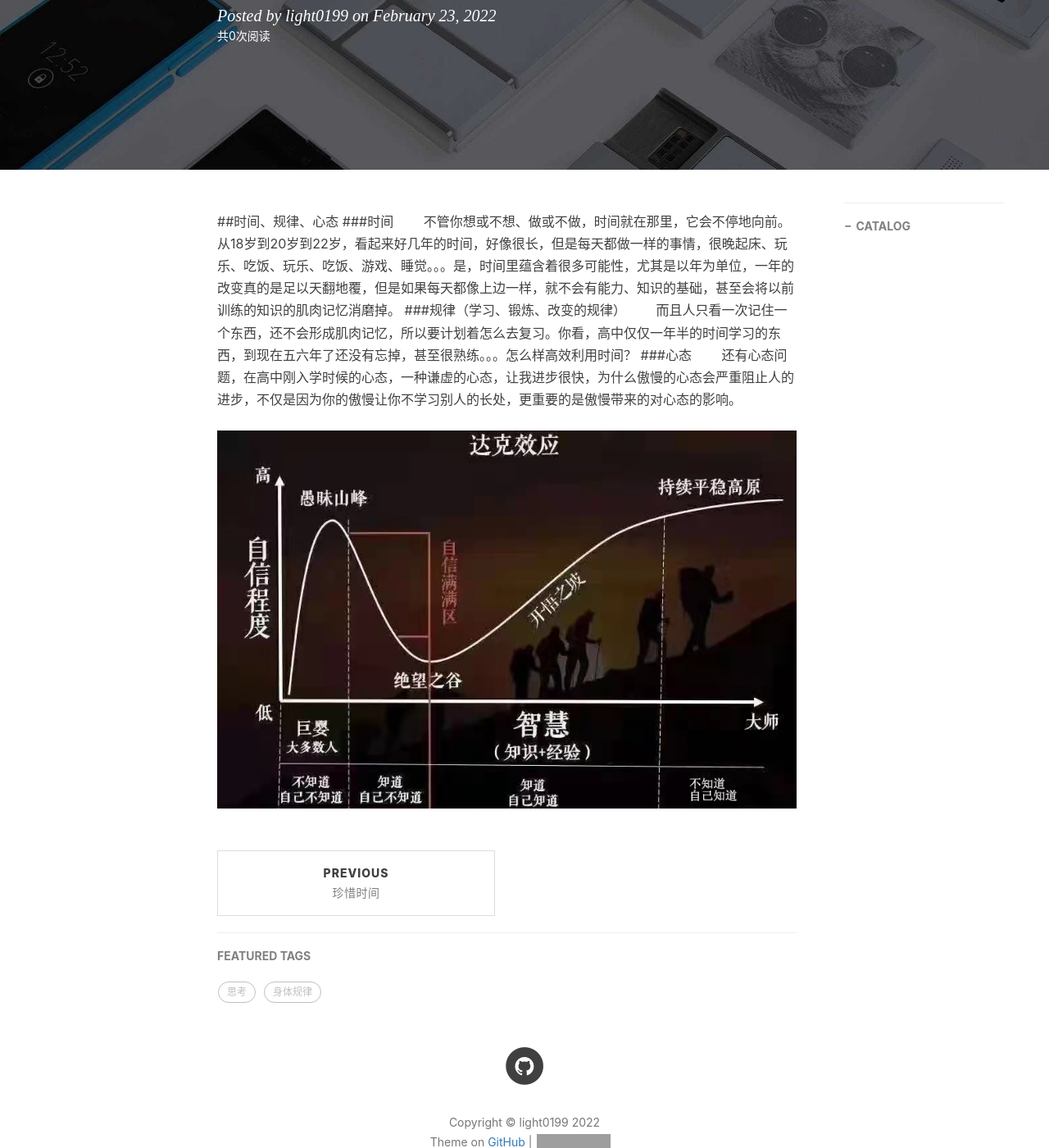
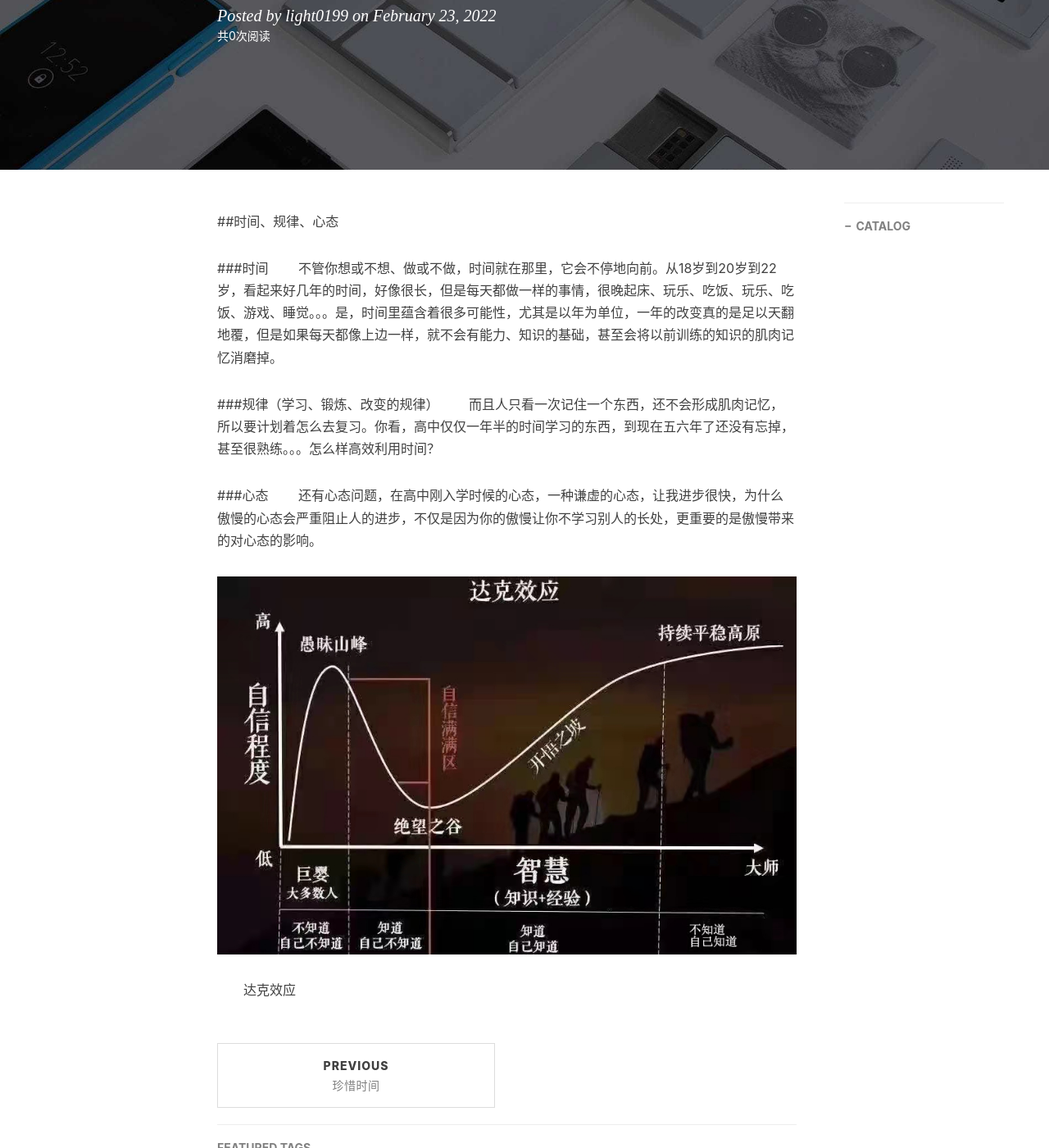
Before and after one commit to light0199/light0199.github.io, a Jekyll site: the page built from _posts/2022-02-27-时间.md, in a window 1280 px wide and 1400 px high, scrolled down 343 px. Shown: the whole window at 82% size. Built offline with Jekyll 4.4.1, drawn with Linux system fonts in a browser that asks for light colours; nearby versions of some CDN libraries; comment, search, counter and statistics services are not loaded; a style sheet for code colours, icons or effects is not loaded; grey boxes are pictures that could not be loaded.

Commit message:
20220227

```diff
--- a/_posts/2022-02-27-时间.md
+++ b/_posts/2022-02-27-时间.md
@@ -11,10 +11,16 @@ tags:
 ---
 
 ##时间、规律、心态
+
 ###时间
 &emsp;&emsp;不管你想或不想、做或不做，时间就在那里，它会不停地向前。从18岁到20岁到22岁，看起来好几年的时间，好像很长，但是每天都做一样的事情，很晚起床、玩乐、吃饭、玩乐、吃饭、游戏、睡觉。。。是，时间里蕴含着很多可能性，尤其是以年为单位，一年的改变真的是足以天翻地覆，但是如果每天都像上边一样，就不会有能力、知识的基础，甚至会将以前训练的知识的肌肉记忆消磨掉。
+
 ###规律（学习、锻炼、改变的规律）
 &emsp;&emsp;而且人只看一次记住一个东西，还不会形成肌肉记忆，所以要计划着怎么去复习。你看，高中仅仅一年半的时间学习的东西，到现在五六年了还没有忘掉，甚至很熟练。。。怎么样高效利用时间？
+
 ###心态
 &emsp;&emsp;还有心态问题，在高中刚入学时候的心态，一种谦虚的心态，让我进步很快，为什么傲慢的心态会严重阻止人的进步，不仅是因为你的傲慢让你不学习别人的长处，更重要的是傲慢带来的对心态的影响。
+
 ![image](https://light0199.github.io/img/2022-02-27/DunningKrugerEffect.jpg)
+
+&emsp;&emsp;达克效应
```
